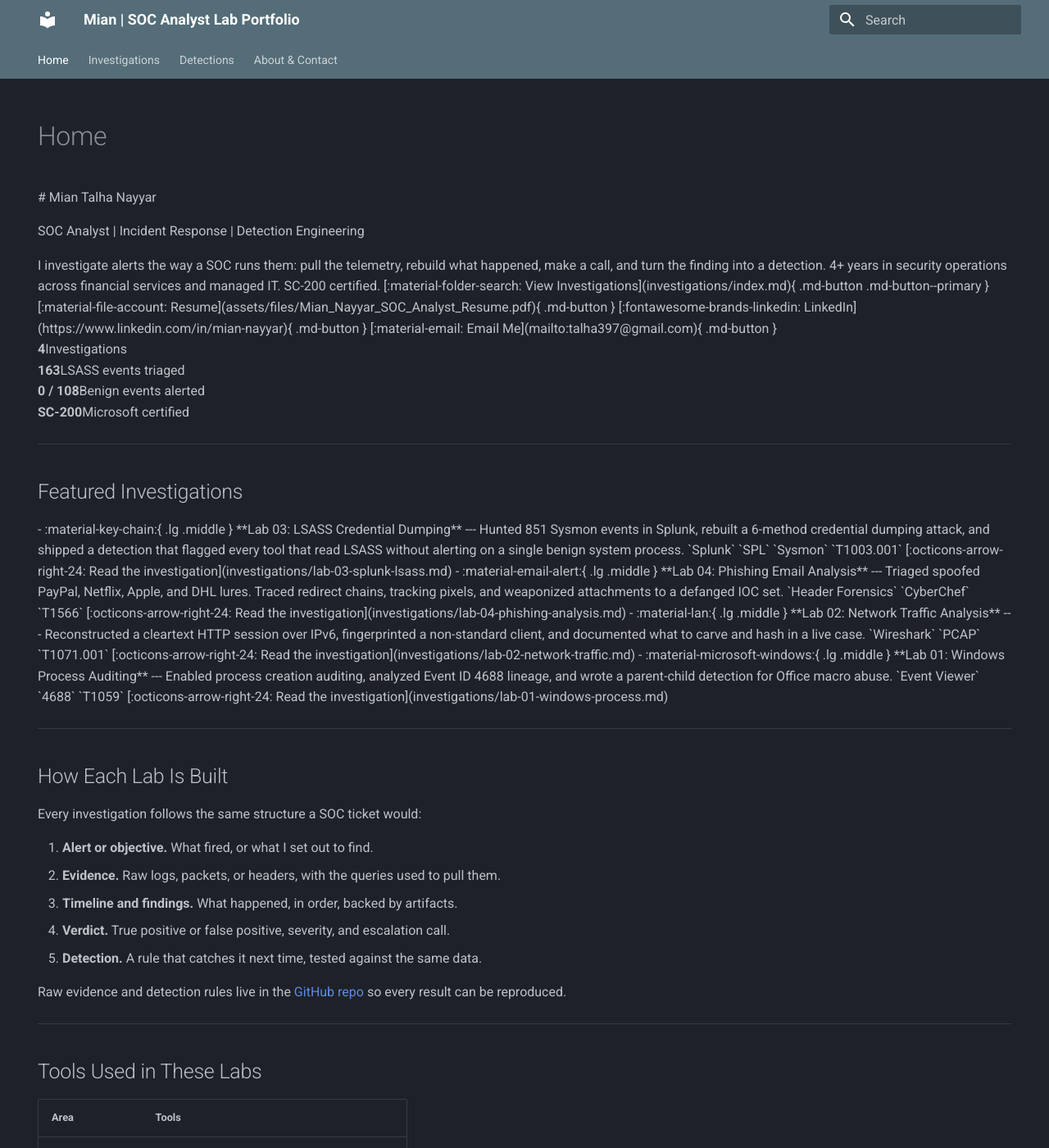
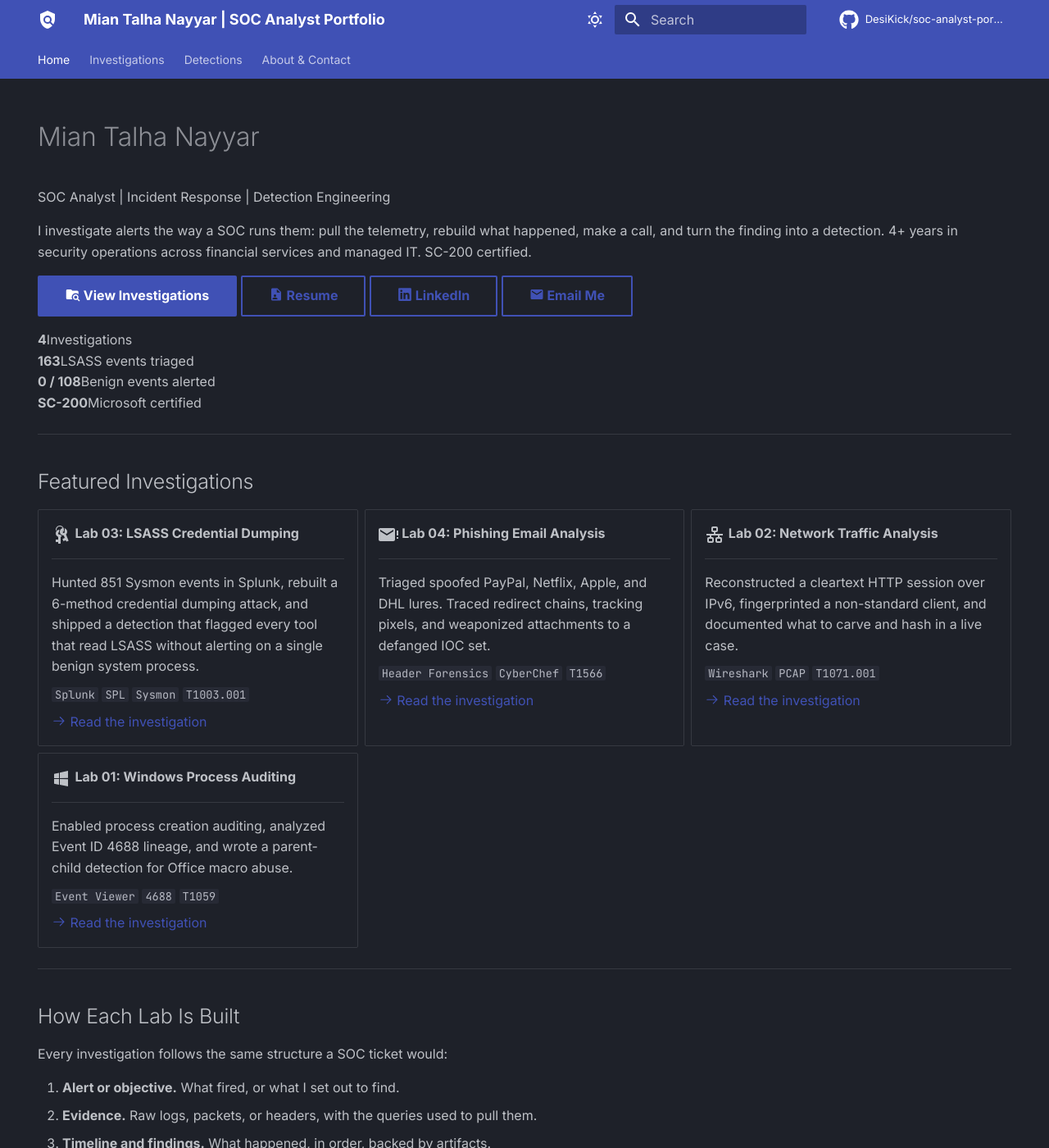
Before and after one commit to DesiKick/soc-analyst-portfolio, an MkDocs documentation site: the page built from docs/index.md, in a window 1280 px wide and 1400 px high. Shown: the whole window at 82% size. Built offline with MkDocs 1.6.1 and Material for MkDocs 9.7.7, drawn with Linux system fonts in a browser that asks for light colours; comment, search, counter and statistics services are not loaded; some of the changed text lies outside the part shown.

Commit message:
Configure markdown extensions for icons, buttons, HTML blocks, and detections library

```diff
--- a/mkdocs.yml
+++ b/mkdocs.yml
@@ -1,29 +1,78 @@
-site_name: Mian | SOC Analyst Lab Portfolio
-site_description: Hands-on Defensive Operations, Incident Response, and Detection Engineering
+site_name: Mian Talha Nayyar | SOC Analyst Portfolio
+site_url: https://desikick.github.io/soc-analyst-portfolio/
+site_description: Hands-on SOC investigations, threat hunting, and detection engineering by Mian Talha Nayyar.
 site_author: Mian Talha Nayyar
+repo_url: https://github.com/DesiKick/soc-analyst-portfolio
+repo_name: DesiKick/soc-analyst-portfolio
+edit_uri: ""
+copyright: Copyright &copy; 2026 Mian Talha Nayyar
 
 theme:
   name: material
+  icon:
+    logo: material/shield-search
+    repo: fontawesome/brands/github
   palette:
     - scheme: slate
-      primary: blue grey
+      primary: custom
       accent: cyan
+      toggle:
+        icon: material/weather-sunny
+        name: Switch to light mode
+    - scheme: default
+      primary: custom
+      accent: cyan
+      toggle:
+        icon: material/weather-night
+        name: Switch to dark mode
+  font:
+    text: Inter
+    code: JetBrains Mono
   features:
     - navigation.tabs
+    - navigation.top
+    - navigation.footer
+    - navigation.indexes
+    - toc.follow
     - search.suggest
     - search.highlight
     - content.code.copy
 
+extra_css:
+  - assets/stylesheets/extra.css
+
 plugins:
   - search
 
-nav:
-  - Overview: index.md
-  - Investigations:
-      - "Lab 01 - Windows Process Auditing": investigations/lab-01-windows-process.md
-      - "Lab 02 - Network Traffic Analysis": investigations/lab-02-network-traffic.md
-      - "Lab 03 - Splunk SIEM Detection": investigations/lab-03-splunk-lsass.md
-      - "Lab 04 - Phishing Email Analysis": investigations/lab-04-phishing-analysis.md
+markdown_extensions:
+  - admonition
+  - attr_list
+  - md_in_html
+  - tables
+  - footnotes
+  - toc:
+      permalink: true
+  - pymdownx.details
+  - pymdownx.highlight:
+      anchor_linenums: true
+  - pymdownx.inlinehilite
+  - pymdownx.superfences
+  - pymdownx.emoji:
+      emoji_index: !!python/name:material.extensions.emoji.twemoji
+      emoji_generator: !!python/name:material.extensions.emoji.to_svg
+
+extra:
+  generator: false
+  social:
+    - icon: fontawesome/brands/linkedin
+      link: https://www.linkedin.com/in/mian-nayyar
+      name: LinkedIn
+    - icon: fontawesome/brands/github
+      link: https://github.com/DesiKick
+      name: GitHub
+    - icon: fontawesome/solid/envelope
+      link: mailto:talha397@gmail.com
+      name: Email
 
 nav:
   - Home: index.md
```
Also changed, not shown: docs/detections.md (added, +63 -0 lines).
